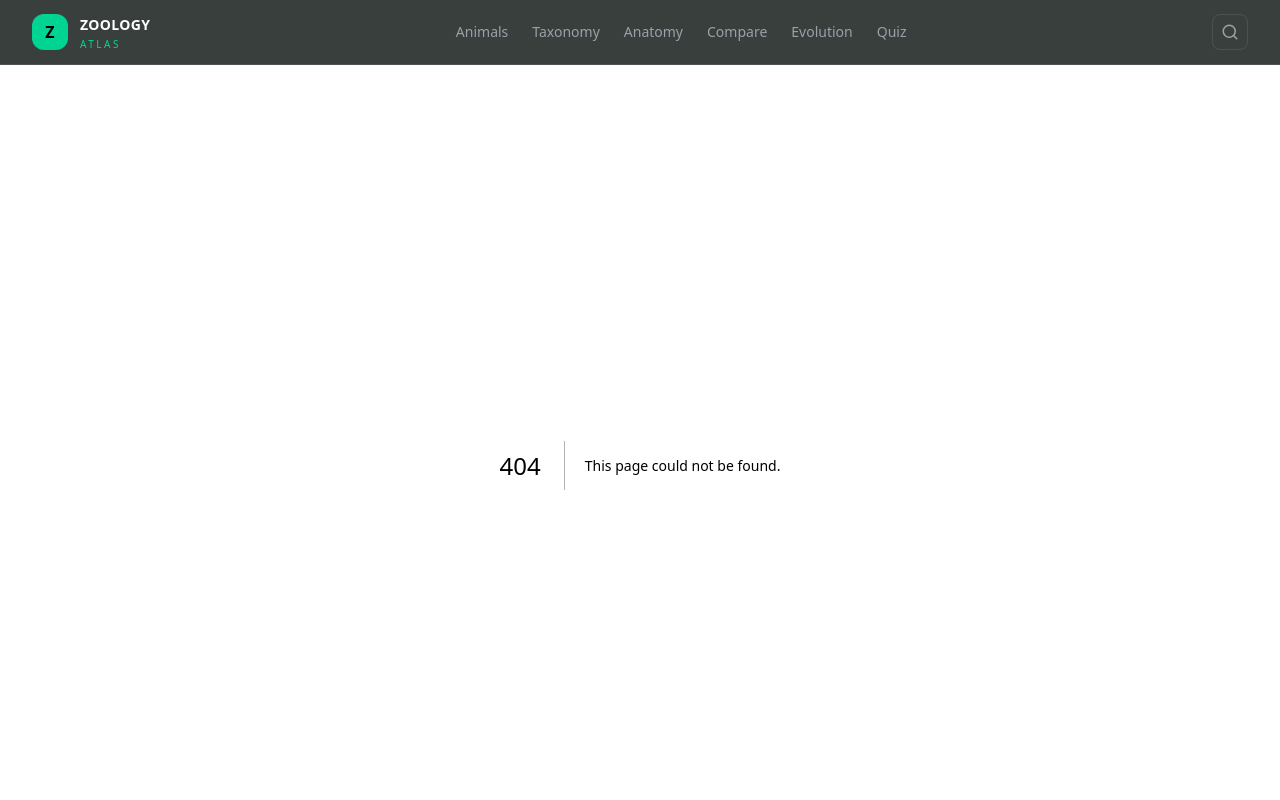
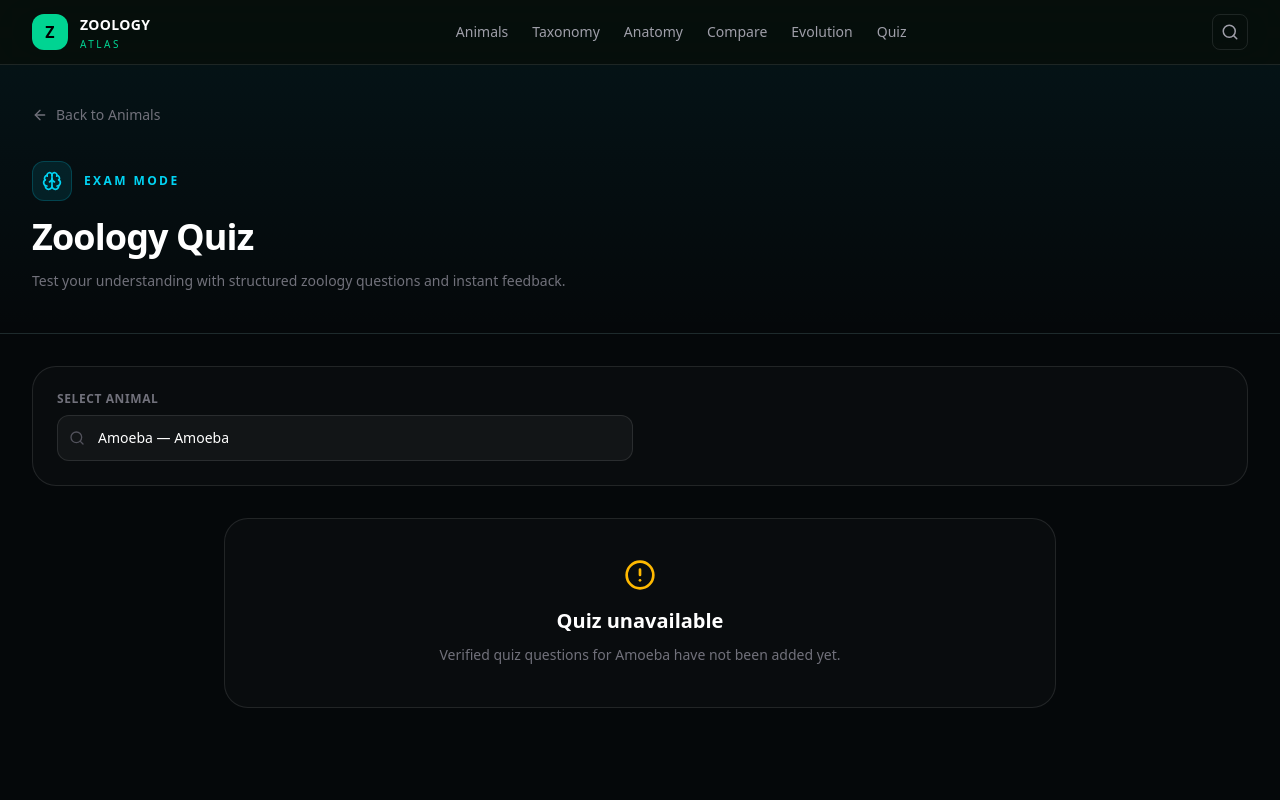
Before and after one commit to kamrulhasanbullet/zoology-atlas, a Next.js app: page /quiz in a window 1280 px wide. Before the commit this address had no page. Shown: the top 800 px of the page. Built offline with nearby package versions, Linux system fonts and the light colour scheme.

Commit message:
feat: add quiz page - Implemented a new QuizPage component with animal selection and quiz functionality, enhancing user interaction with zoology quizzes.

```diff
--- /dev/null
+++ b/app/quiz/page.tsx
@@ -0,0 +1,107 @@
+"use client";
+
+import { useMemo, useState } from "react";
+import Link from "next/link";
+import { ArrowLeft, Brain, Search } from "lucide-react";
+
+import { animals } from "@/data/animals";
+import QuizEngine from "@/components/quiz/QuizEngine";
+
+export default function QuizPage() {
+  const availableAnimals = useMemo(
+    () => animals.filter((animal) => animal.status === "available"),
+    [],
+  );
+
+  const [selectedSlug, setSelectedSlug] = useState(
+    availableAnimals[0]?.slug ?? "",
+  );
+
+  const selectedAnimal = availableAnimals.find(
+    (animal) => animal.slug === selectedSlug,
+  );
+
+  return (
+    <main className="min-h-screen bg-[#05080a] text-white">
+      {/* Header */}
+      <section className="border-b border-white/10 bg-gradient-to-b from-cyan-400/[0.05] to-transparent">
+        <div className="mx-auto max-w-7xl px-6 py-10 lg:px-8">
+          <Link
+            href="/animals"
+            className="inline-flex items-center gap-2 text-sm text-zinc-500 transition hover:text-white"
+          >
+            <ArrowLeft className="h-4 w-4" />
+            Back to Animals
+          </Link>
+
+          <div className="mt-8">
+            <div className="flex items-center gap-3">
+              <div className="flex h-10 w-10 items-center justify-center rounded-xl border border-cyan-400/20 bg-cyan-400/10">
+                <Brain className="h-5 w-5 text-cyan-400" />
+              </div>
+
+              <span className="text-xs font-semibold uppercase tracking-[0.2em] text-cyan-400">
+                Exam Mode
+              </span>
+            </div>
+
+            <h1 className="mt-4 text-3xl font-bold tracking-tight sm:text-4xl">
+              Zoology Quiz
+            </h1>
+
+            <p className="mt-3 max-w-2xl text-sm leading-6 text-zinc-500">
+              Test your understanding with structured zoology questions and
+              instant feedback.
+            </p>
+          </div>
+        </div>
+      </section>
+
+      {/* Animal Selector */}
+      <section className="mx-auto max-w-7xl px-6 py-8 lg:px-8">
+        <div className="rounded-3xl border border-white/10 bg-white/[0.02] p-5 sm:p-6">
+          <label
+            htmlFor="quiz-animal"
+            className="mb-2 block text-xs font-semibold uppercase tracking-wider text-zinc-500"
+          >
+            Select Animal
+          </label>
+
+          <div className="relative max-w-xl">
+            <Search className="pointer-events-none absolute left-3 top-1/2 h-4 w-4 -translate-y-1/2 text-zinc-600" />
+
+            <select
+              id="quiz-animal"
+              value={selectedSlug}
+              onChange={(event) => setSelectedSlug(event.target.value)}
+              className="w-full appearance-none rounded-xl border border-white/10 bg-white/[0.04] py-3 pl-10 pr-4 text-sm text-white outline-none transition focus:border-cyan-400/40"
+            >
+              {availableAnimals.map((animal) => (
+                <option
+                  key={animal.slug}
+                  value={animal.slug}
+                  className="bg-[#071014]"
+                >
+                  {animal.commonName} — {animal.scientificName}
+                </option>
+              ))}
+            </select>
+          </div>
+        </div>
+      </section>
+
+      {/* Quiz */}
+      <section className="mx-auto max-w-4xl px-6 pb-16 lg:px-8">
+        {selectedAnimal ? (
+          <QuizEngine animal={selectedAnimal} />
+        ) : (
+          <div className="rounded-3xl border border-white/10 bg-white/[0.02] p-10 text-center">
+            <p className="text-sm text-zinc-500">
+              Select an animal to start the quiz.
+            </p>
+          </div>
+        )}
+      </section>
+    </main>
+  );
+}
```
